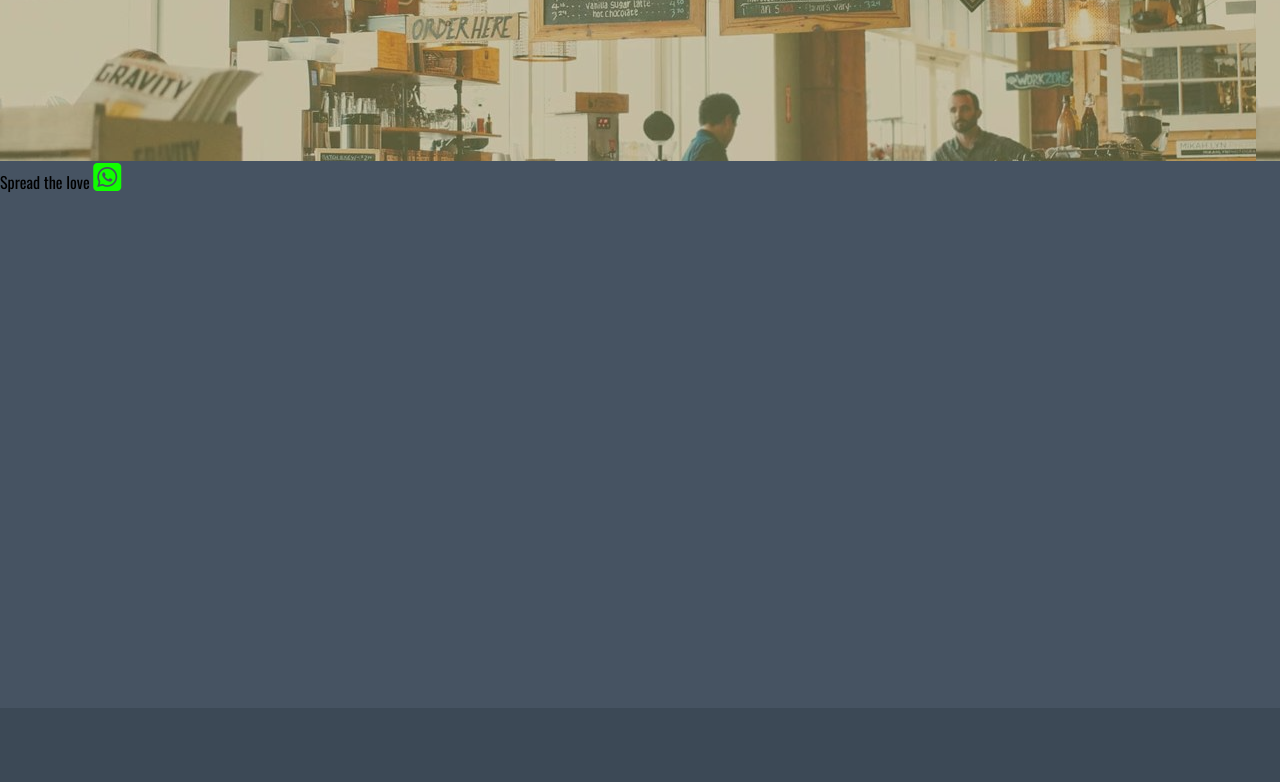
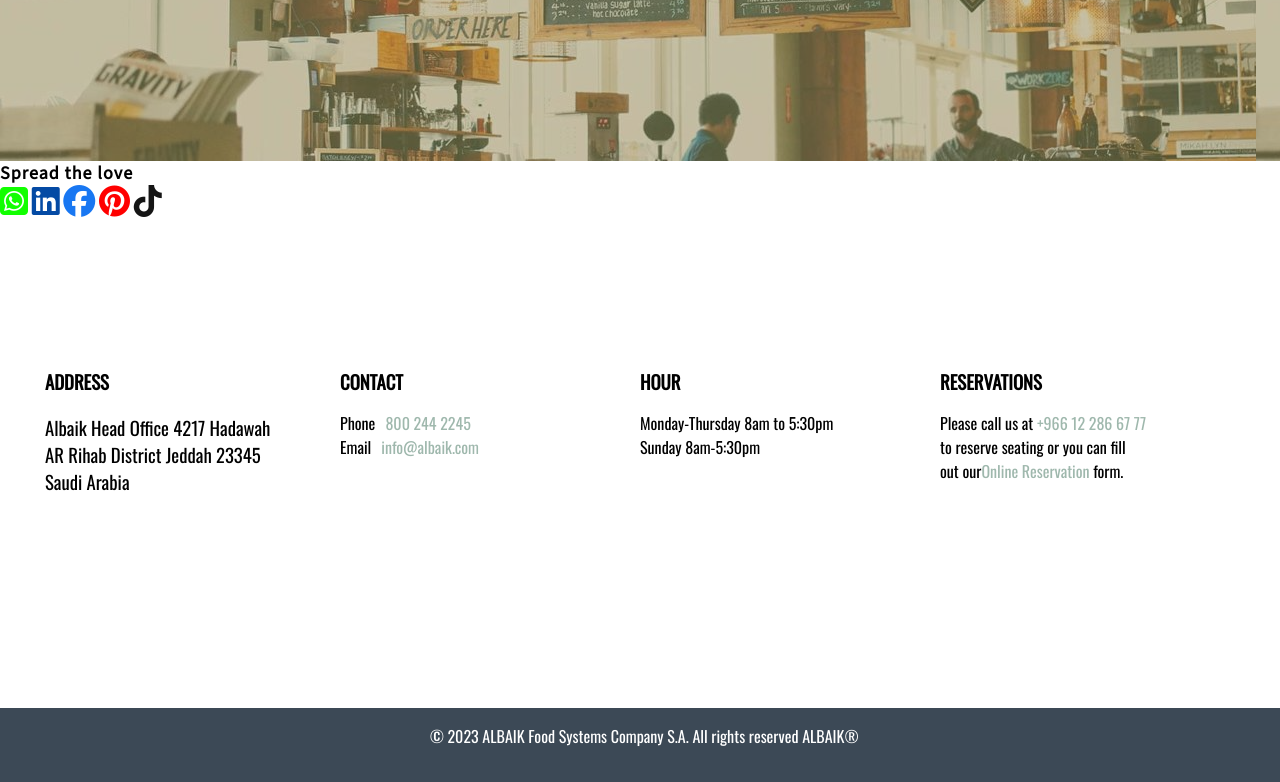
Before and after one commit to Irshadudheen/Albaik-Clone, a plain HTML site: page index.html in a window 1280 px wide. Shown: the part 2807-3589 px from the top of the page. Drawn offline with nearby package versions, Linux system fonts and the light colour scheme.

Commit message:
second commit

```diff
--- a/index.html
+++ b/index.html
@@ -6,6 +6,11 @@
     <meta name="viewport" content="width=device-width, initial-scale=1.0">
     <link rel="preconnect" href="https://fonts.googleapis.com">
     <link rel="preconnect" href="https://fonts.gstatic.com" crossorigin>
+    <link rel="preconnect" href="https://fonts.googleapis.com">
+    <link rel="preconnect" href="https://fonts.gstatic.com" crossorigin>
+    <link
+        href="https://fonts.googleapis.com/css2?family=Open+Sans:ital@1&family=Oswald&family=Source+Sans+3&display=swap"
+        rel="stylesheet">
     <link href="https://fonts.googleapis.com/css2?family=Open+Sans:ital@1&family=Oswald&display=swap" rel="stylesheet">
     <script src="https://kit.fontawesome.com/8859e6078b.js" crossorigin="anonymous"></script>
     <title>Albaik</title>
@@ -19,7 +24,7 @@
 
             <img src="Image/Logo -albaik.jpg" alt="icon albaik" class="logo">
             <ul style="list-style: none; display: flex;padding-left: 344px;">
-                <li class="list-item">HOME</li>
+                <li class="list-item" >HOME</li>
                 <li class="list-item">ALBAIK NEAR ME</li>
                 <li class="list-item">ALBAIK MENU PRICE</li>
                 <li class="list-item">ABOUT </li>
@@ -79,18 +84,21 @@
                 </div>
                 <div class="text-main">
                     <div class="text-min-1">
-                       <h2 style="margin: 0;color: #75704e; padding-left: 70px;">Big Baik Burger</h2>
-                       <p style="font-size: 18px;">Cheesy patty, lettuce, tomato, pickles, and a <br><span style="padding-left: 30px;">special sauce on a sesame seed bun</span></p>
+                        <h2 style="margin: 0;color: #75704e; padding-left: 70px;">Big Baik Burger</h2>
+                        <p style="font-size: 18px;">Cheesy patty, lettuce, tomato, pickles, and a <br><span
+                                style="padding-left: 30px;">special sauce on a sesame seed bun</span></p>
 
                     </div>
                     <div class="text-min-2">
                         <h2 style="margin: 0;color: #75704e; padding-left: 140px;">Hot ALBAIK Tea</h2>
-                        <p style="font-size: 18px;padding-left: 70px;">Special blend of black tea that is brewed<br><span style="padding-left: 30px;"> with cardamom and other spices</span></p>
+                        <p style="font-size: 18px;padding-left: 70px;">Special blend of black tea that is
+                            brewed<br><span style="padding-left: 30px;"> with cardamom and other spices</span></p>
 
                     </div>
                     <div class="text-min-3">
                         <h2 style="margin: 0;color: #75704e; padding-left: 70px;">Desserts Made Daily</h2>
-                        <p style="font-size: 18px;padding-left: 40px;">Layers of phyllo pastry filled with chopped<br><span style="padding-left: 30px;"> nuts and sweetened with syrup.</span></p>
+                        <p style="font-size: 18px;padding-left: 40px;">Layers of phyllo pastry filled with
+                            chopped<br><span style="padding-left: 30px;"> nuts and sweetened with syrup.</span></p>
 
                     </div>
 
@@ -112,16 +120,20 @@
     <section>
         <div class="container-2">
             <div class="image">
-                <div class="heading"><h2>LOOKING TO RESERVE ALBAIK FOR AN EVENT?</h2></div>
+                <div class="heading">
+                    <h2>LOOKING TO RESERVE ALBAIK FOR AN EVENT?</h2>
+                </div>
                 <div class="contact">
                     <div class="button-3">
                         <h style="padding-left: 27px;padding-top: 10px;;"><b> CALL +966 12 286 67 77 TODAY
-                        </b></h>
+                            </b></h>
                     </div>
                 </div>
-                <div class="online"><div class="button-4">
-                    <h style="padding-left: 27px;padding-top: 10px;;"><b> MAKE AN ONLINE RESERVATION </b></h>
-                </div></div>
+                <div class="online">
+                    <div class="button-4">
+                        <h style="padding-left: 27px;padding-top: 10px;;"><b> MAKE AN ONLINE RESERVATION </b></h>
+                    </div>
+                </div>
 
 
 
@@ -141,13 +153,49 @@
     <section>
         <div class="container-3">
             <div class="social-meadia">
-                <h style="margin: 0;">Spread the love</h>
+                <p class="spread"><b>Spread the love</b></p>
                 <i class="fa-brands fa-square-whatsapp"></i>
+                <i class="fa-brands fa-linkedin"></i>
+                <i class="fa-brands fa-facebook"></i>
+                <i class="fa-brands fa-pinterest"></i>
+                <i class="fa-brands fa-tiktok"></i>
+                <div class="company-details">
+                    <div class="address">
+                        <h3 style="margin: 0;">ADDRESS</h>
+                            <p style="font-weight: 100;">Albaik Head Office 4217 Hadawah<br> AR Rihab District Jeddah
+                                23345 <br> Saudi Arabia</p>
+
+                    </div>
+                    <div class="contact-1">
+                        <h3 style="margin: 0;">CONTACT</h3>
+                        <P>Phone<span class="grey-1" style="padding-left: 10px;">800 244 2245</span><br>
+                            Email<span class="grey-1" style="padding-left: 10px;">info@albaik.com</span></P>
+
+                    </div>
+                    <div class="hour">
+                        <h3 style="margin: 0;">HOUR</h3>
+                        <p>Monday-Thursday 8am to 5:30pm<br>
+                            Sunday 8am-5:30pm</p>
+
+                    </div>
+                    <div class="reservetions">
+                        <h3 style="margin: 0;">RESERVATIONS</h3>
+                        <p>Please call us at <span class="grey">+966 12 286 67 77</span> <br> to reserve seating or you
+                            can fill <br>out our<span class="grey">Online Reservation</span> form.
+
+                        </p>
+                    </div>
+
+                </div>
+
+
+
             </div>
         </div>
     </section>
     <footer>
         <div class="container-4">
+         <p style="margin-left: 430px;">© 2023 ALBAIK Food Systems Company S.A. All rights reserved ALBAIK®</p>
 
         </div>
     </footer>
--- a/style.css
+++ b/style.css
@@ -13,6 +13,7 @@ margin: 0;
     color: white;
      background-attachment: fixed ;
     font-family: Source Sans Pro, sans-serif;
+
 
     box-shadow: inset 0 0 0 1000px rgb(97, 109, 117,0.8);
 
@@ -241,13 +242,16 @@ cursor: pointer;
 .container-3{
     width: 100%;
     height: 547px;
-    background: #465362;
+    background: #ffffff;
 
 }
 .container-4{
     width:100% ;
     height: 74px;
     background:#3c4956;
+    display: flex;
+
+    color: #ffffff;
 }
 .heading{
     padding-left: 310px;
@@ -300,3 +304,78 @@ letter-spacing: 0.10em;
     color: rgb(17, 255, 0);
     font-size: 32px;
 }
+.spread{
+    margin: 0;
+    letter-spacing: 0.06em;
+
+    font-family: 'Open Sans', sans-serif;
+    font-family: 'Oswald', sans-serif;
+    font-family: 'Source Sans 3', sans-serif;
+    font-size: 18px;
+}
+.fa-facebook{
+    font-size: 32px;
+    color: #1877F2;
+}
+.fa-tiktok{
+    font-size: 32px;
+    color: #151515;
+}
+.fa-linkedin{
+    font-size: 32px;
+    color: #044aa4;
+}
+.fa-pinterest{
+    font-size: 32px;
+    color: red;
+}
+.company-details{
+    width: 100%;
+    height:200px;
+    margin-top: 150px;
+
+}
+.address{
+    width :295px;
+    height: 200px;
+
+    margin-left: 45px;
+    float: left;
+}
+.contact-1{
+    width :300px;
+    height: 200px;
+
+    float: left;
+
+
+}
+.hour{
+    width :300px;
+    height: 200px;
+
+    float: left;
+
+}
+.reservetions{
+    width :250px;
+    height: 200px;
+
+    float: left;
+
+}
+
+.grey{
+    color: #9fb8ad;;
+    cursor: pointer;
+}
+.grey:hover{
+    color: black;
+}
+.grey-1{
+    color: #9fb8ad;
+    cursor: pointer;
+}
+.grey-1:hover{
+    color: black;
+}
```
